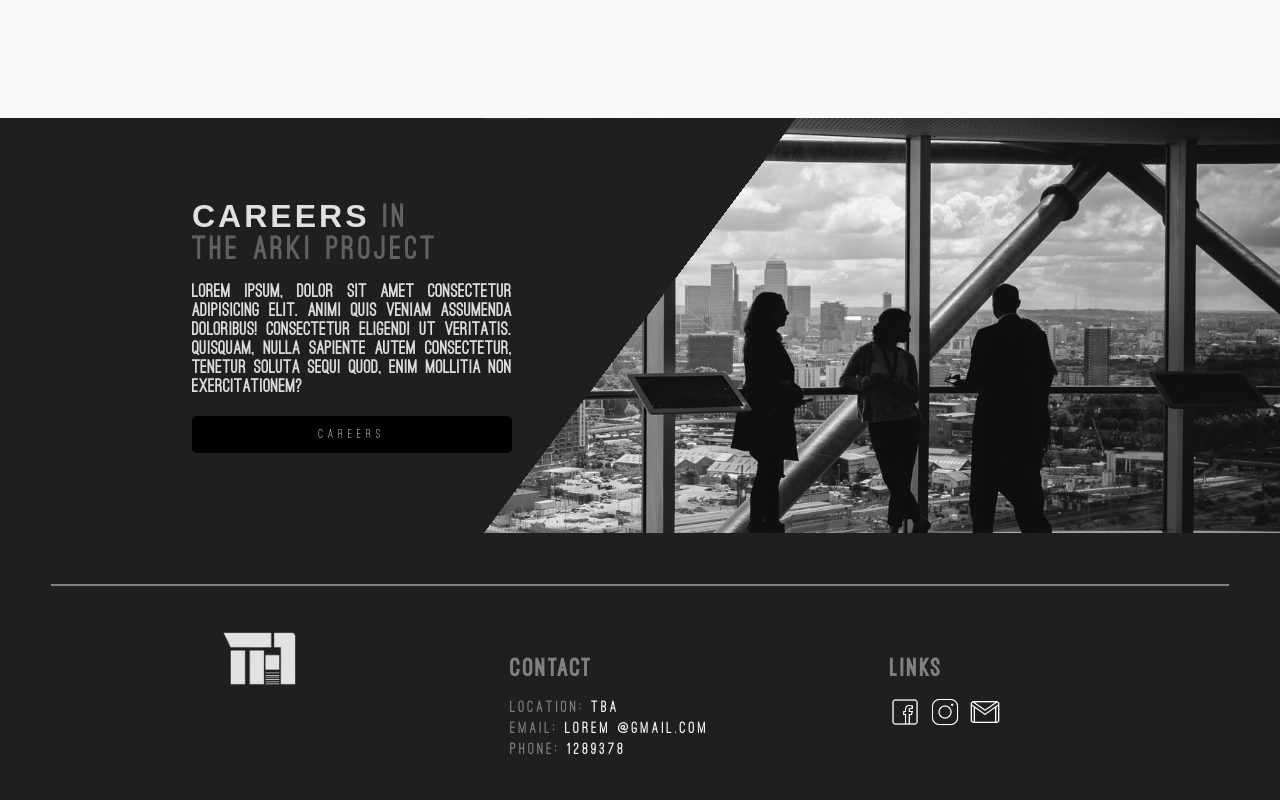
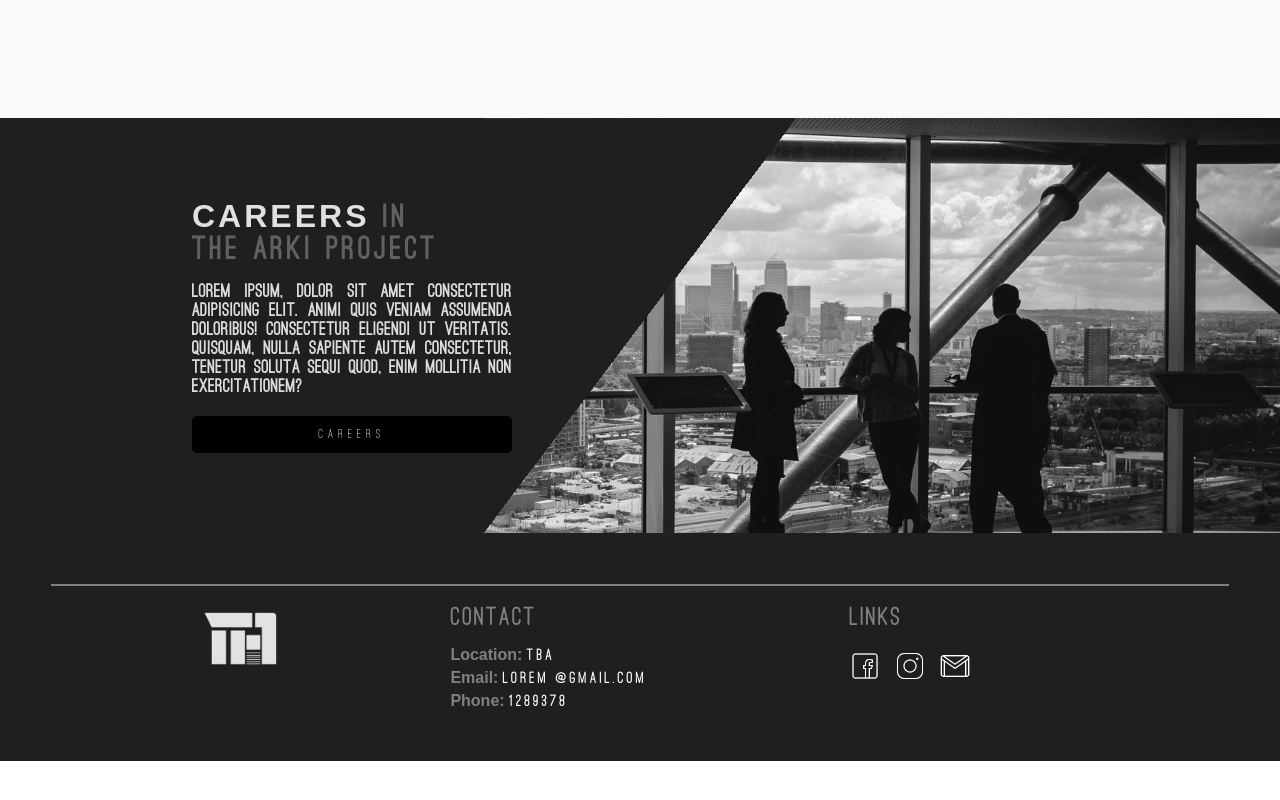
Before and after one commit to premooo/TAP, a React (Create React App) app in the folder frontend/: page / in a window 1280 px wide. Shown: the part 3111-3911 px from the top of the page. After the commit the page ends 3872 px from the top, so only its background shows below. Built offline with nearby package versions, Linux system fonts and the light colour scheme; no server answers.

Commit message:
Update Footer.css

```diff
--- a/frontend/src/styles/Footer.css
+++ b/frontend/src/styles/Footer.css
@@ -8,151 +8,127 @@
     src: url('./ostrich-sans-rounded.ttf') format('truetype');
 }
 
-
-*{
+* {
     margin: 0;
     padding: 0;
     box-sizing: border-box;
 }
 
-footer{
+footer {
     background-color: #1F1F1F;
     color: white;
     padding: 4%;
 }
 
-footer .footer-container{
+.footer-container {
     display: flex;
     flex-wrap: wrap;
     justify-content: space-between;
+    align-items: flex-start; /* Aligns all content to the top */
     gap: 20px;
-    padding: 0px 5%;
+    max-width: 1200px;
+    margin: auto;
+    text-align: left;
 }
 
-.footer-container > div{
-    width: 100%;
-    max-width: 300px;
-    height: auto;
-    padding: 20px;
+.left-container,
+.middle-container,
+.right-container {
+    flex: 1;
+    min-width: 280px;
+    max-width: 33%;
+    display: flex;
+    flex-direction: column;
+    align-items: flex-start;
 }
 
-.left-container{
-    text-align: center;
+/* Center left container for logo */
+.left-container {
+    align-items: center;
 }
 
-.footer-container > div:nth-child(2) h1{
-   padding: 20px 0%;
+.left-image img {
+    width: 80px;
+    height: auto;
+    object-fit: cover;
+}
+
+.middle-container h1,
+.right-container h1 {
     color: gray;
-   font-family: 'ostInline';
+    font-family: 'ostLight';
     letter-spacing: 3px;
-   font-size: 2em;
     font-size: clamp(1.5em, 2vw, 2em);
-   text-align: center;
+    margin-bottom: 10px;
+}
+
+.middle-container h1 {
+    margin-bottom: 15px;
+}
+
+.left-info {
+    display: flex;
+    flex-direction: column;
+    gap: 5px;
 }
 
 .phone,
 .email,
-.location{
-    padding: 1% 0%;
+.location {
     color: gray;
-    text-align: center;
 }
 
-.left-info span{
+.left-info span {
     font-family: 'ostLight';
     letter-spacing: 3.5px;
     color: white;
 }
 
-.left-info h4{
-    font-family: 'ostLight';
-    letter-spacing: 3.5px;
-    text-align: center;
-}
-
-.footer-container > div:last-child h1{
-    padding: 20px 0%;
-    color: gray;
-    font-family: 'ostInline';
-    letter-spacing: 3px;
-    font-size: 2em;
-    font-size: clamp(1.5em, 2vw, 2em);
-    text-align: center;
- }
-
-.line-footer{
+.line-footer {
     background: gray;
     height: 2px;
     margin-bottom: 20px;
     width: 100%;
 }
 
-.right-info{
+.right-info {
     display: flex;
-    justify-content: center;
-    gap: 10px;
+    justify-content: flex-start;
+    gap: 15px;
+    flex-wrap: wrap;
+    margin-top: 10px;
 }
 
-.icons-footer{
-    max-width: 30px;
-    min-width: 20px;
+.icons-footer {
+    width: 30px;
     display: flex;
     align-items: center;
     justify-content: center;
 }
 
-.icons-footer img{
+.icons-footer img {
     width: 100%;
     height: 100%;
     object-fit: contain;
 }
 
-.left-image{
-    max-width: 80px;
-    min-width: 50px;
-    display: flex;
+/* Responsive Design */
+@media (max-width: 768px) {
+    .footer-container {
+        flex-direction: column;
         align-items: center;
-    justify-content: center;
-    margin: 0 auto;
+        text-align: center;
     }
 
-.left-image img{
-    width: 100%;
-    height: 100%;
-    object-fit: cover;
-}
-
-@media (min-width: 768px) {
-    .footer-container > div {
-        width: 33%;
-    }
-
-    .footer-container {
-        gap: 0;
-    }
-
-    .left-container {
-        text-align: left;
-    }
-
-    .phone,
-    .email,
-    .location {
-        text-align: left;
-    }
-
-    .left-info h4 {
-        text-align: left;
-    }
-
-    .footer-container > div:nth-child(2) h1,
-    .footer-container > div:last-child h1 {
-        text-align: left;
+    .left-container,
+    .middle-container,
+    .right-container {
+        max-width: 100%;
+        align-items: center;
+        text-align: center;
     }
 
     .right-info {
-        justify-content: flex-start;
+        justify-content: center;
     }
-
-
 }
```
Lines whose indentation alone changed are shown as unchanged.
